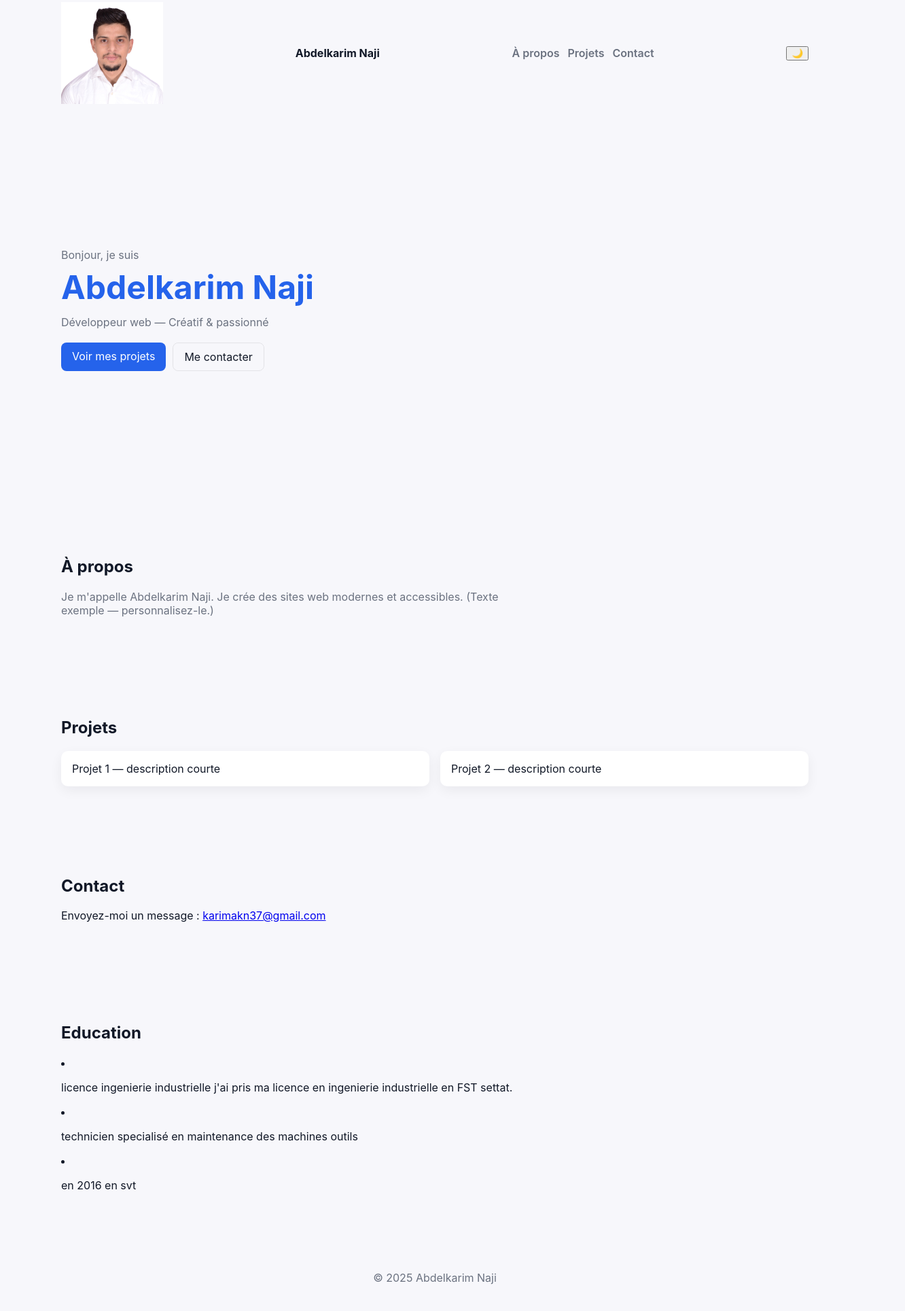
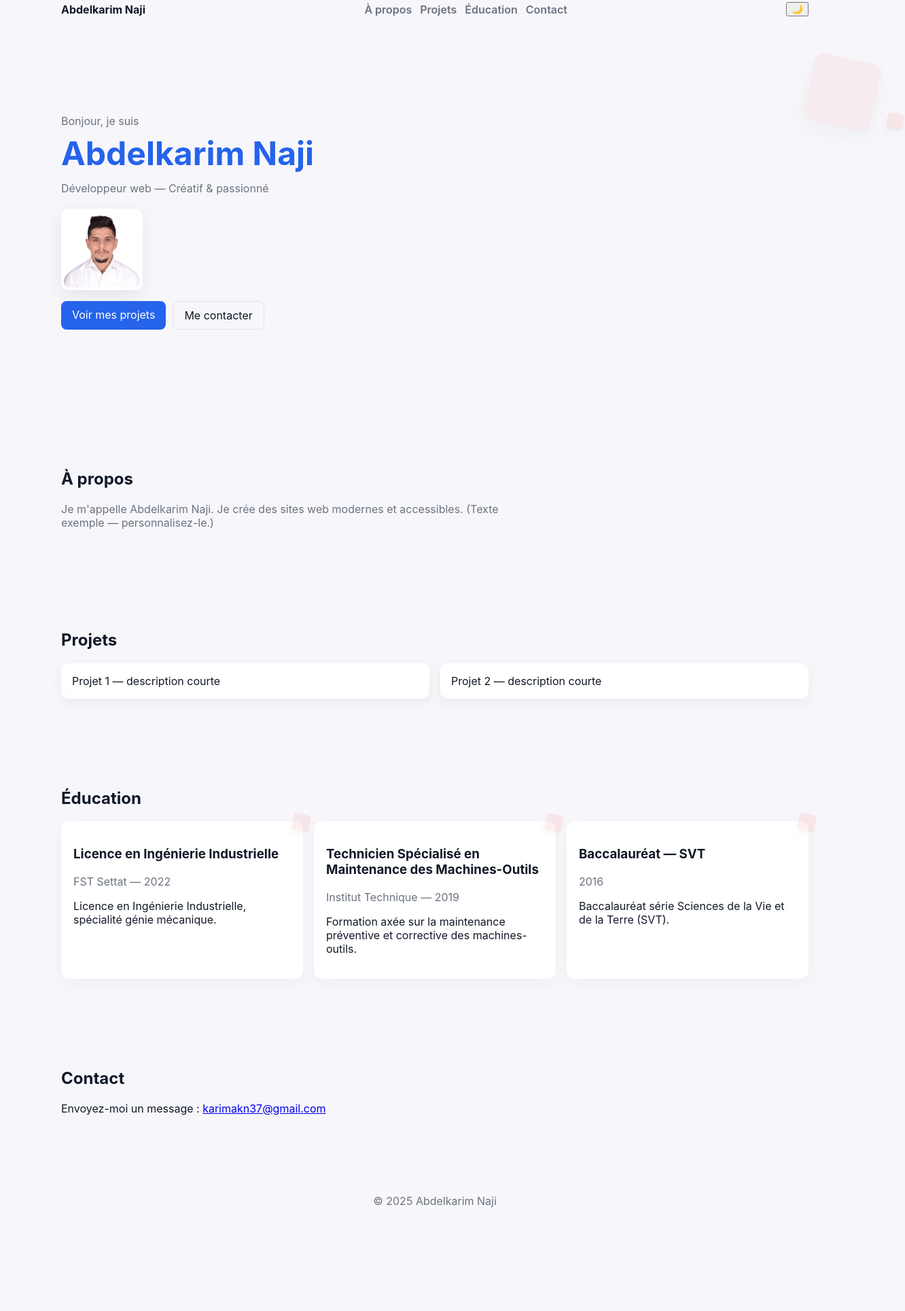
Before and after one commit to ABDELKARIM-NAJI/work-1, a plain HTML site: page index.html in a window 1280 px wide. Shown: the part 11-1940 px from the top of the page at 68% size, 1332 px wide, since content can reach past the window. After the commit the page ends 1832 px from the top, so only its background shows below. Drawn offline with Linux system fonts and the light colour scheme.

Commit message:
portfolio jdid

```diff
--- a/index.html
+++ b/index.html
@@ -11,12 +11,12 @@
 
     <header class="site-header">
         <nav class="nav container">
-<img src="src/DSC_9240 copie.jpg" width="150">
 
             <a class="logo" href="#home">Abdelkarim Naji</a>
             <ul class="nav-links">
                 <li><a href="#about">À propos</a></li>
                 <li><a href="#projects">Projets</a></li>
+                <li><a href="#education">Éducation</a></li>
                 <li><a href="#contact">Contact</a></li>
             </ul>
             <button id="theme-toggle" class="theme-toggle" aria-label="Basculer le thème">🌙</button>
@@ -29,6 +29,7 @@
                 <p class="hello">Bonjour, je suis</p>
                 <h1 class="hero-name">Abdelkarim Naji</h1>
                 <p class="hero-sub">Développeur web — Créatif & passionné</p>
+                <img class="hero-avatar" src="src/DSC_9240 copie.jpg" alt="Photo d'Abdelkarim">
                 <div class="hero-cta">
                     <a class="btn" href="#projects">Voir mes projets</a>
                     <a class="btn ghost" href="#contact">Me contacter</a>
@@ -48,19 +49,29 @@
                 <article class="project">Projet 2 — description courte</article>
             </div>
         </section>
-
+        <section id="education" class="section education container">
+            <h2>Éducation</h2>
+            <div class="education-grid">
+                <article class="edu-card reveal" tabindex="0">
+                    <h3>Licence en Ingénierie Industrielle</h3>
+                    <p class="edu-sub">FST Settat — 2022</p>
+                    <p>Licence en Ingénierie Industrielle, spécialité génie mécanique.</p>
+                </article>
+                <article class="edu-card reveal" tabindex="0">
+                    <h3>Technicien Spécialisé en Maintenance des Machines-Outils</h3>
+                    <p class="edu-sub">Institut Technique — 2019</p>
+                    <p>Formation axée sur la maintenance préventive et corrective des machines-outils.</p>
+                </article>
+                <article class="edu-card reveal" tabindex="0">
+                    <h3>Baccalauréat — SVT</h3>
+                    <p class="edu-sub">2016</p>
+                    <p>Baccalauréat série Sciences de la Vie et de la Terre (SVT).</p>
+                </article>
+            </div>
+        </section>
         <section id="contact" class="section contact container">
             <h2>Contact</h2>
             <p>Envoyez-moi un message : <a href="mailto:karimakn37@gmail.com">karimakn37@gmail.com</a></p>
-        </section>
-        <section id="education" class="section education container">
-            <h2>Education</h2>
-            <article class="licence"></article>
-            <li><p>licence ingenierie industrielle j'ai pris ma licence en ingenierie industrielle en FST settat.</p></li>
-            <article class="technicien"></article>
-            <li><p>technicien specialisé en maintenance des machines outils </p></li>
-            <article class="bac"></article>
-            <li><p>en 2016 en svt </p></li>
         </section>
     </main>
 
--- a/style.css
+++ b/style.css
@@ -45,3 +45,37 @@ body{font-family:Inter, system-ui, -apple-system, "Segoe UI", Roboto, "Helvetica
 	.hero-name{font-size:2.2rem}
 	.nav-links{display:none}
 }
+
+/* Education & decorative shapes */
+:root{--shape-color:rgba(239,68,68,0.06);--shape-accent:rgba(239,68,68,0.09);--shape-small:25px;}
+.hero{position:relative;overflow:visible}
+.hero::before{
+	content:"";position:absolute;right:-10px;top:8%;width:100px;height:100px;
+	background:var(--shape-color);transform:rotate(12deg);z-index:0;border-radius:12px;animation:bob 6s ease-in-out infinite;box-shadow:0 12px 28px rgba(16,24,40,0.04)
+}
+.hero::after{
+	content:"";position:absolute;right:-50px;top:22%;width:var(--shape-small);height:var(--shape-small);background:var(--shape-accent);transform:rotate(-10deg);border-radius:6px;z-index:0;animation:bob 6s ease-in-out infinite;box-shadow:0 6px 14px rgba(16,24,40,0.03)
+}
+@keyframes bob{0%{transform:translateY(0) rotate(12deg)}50%{transform:translateY(6px) rotate(14deg)}100%{transform:translateY(0) rotate(12deg)}}
+.hero-content{position:relative;z-index:1}
+.hero-avatar{width:120px;height:120px;border-radius:12px;object-fit:cover;margin:16px 0;border:4px solid #fff;box-shadow:0 8px 24px rgba(16,24,40,0.08);display:block}
+.project{position:relative;overflow:visible}
+.project::before{content:"";position:absolute;left:-12px;bottom:-12px;width:var(--shape-small);height:var(--shape-small);background:var(--shape-accent);opacity:0.12;transform:rotate(6deg);border-radius:4px;transition:transform .3s ease}
+.project:hover::before{transform:rotate(15deg) translateY(-6px)}
+.education-grid{display:grid;grid-template-columns:repeat(auto-fit,minmax(220px,1fr));gap:16px;margin-top:16px}
+.edu-card{background:var(--card);padding:18px;border-radius:12px;box-shadow:0 6px 20px rgba(16,24,40,0.04);position:relative;transition:transform .18s ease,box-shadow .18s ease}
+.edu-card.reveal{opacity:0;transform:translateY(10px);transition:opacity .6s ease,transform .6s ease}
+.edu-card.visible{opacity:1;transform:none}
+.edu-card:hover{transform:translateY(-6px);box-shadow:0 18px 36px rgba(16,24,40,0.08)}
+.edu-card:focus, .edu-card:focus-within{outline:3px solid var(--shape-accent);outline-offset:6px;border-radius:12px}
+.edu-card::after{content:"";position:absolute;right:-10px;top:-10px;width:var(--shape-small);height:var(--shape-small);background:var(--shape-accent);transform:rotate(12deg);border-radius:4px;box-shadow:0 6px 12px rgba(16,24,40,0.03)}
+.edu-sub{color:var(--muted);margin:6px 0}
+@media (max-width:500px){
+	.hero-avatar{width:96px;height:96px}
+}
+
+/* Respect reduced motion preferences */
+@media (prefers-reduced-motion: reduce){
+	.hero::before, .project::before, .edu-card, .edu-card.reveal{animation:none;transition:none}
+	.edu-card:hover{transform:none}
+}
```
